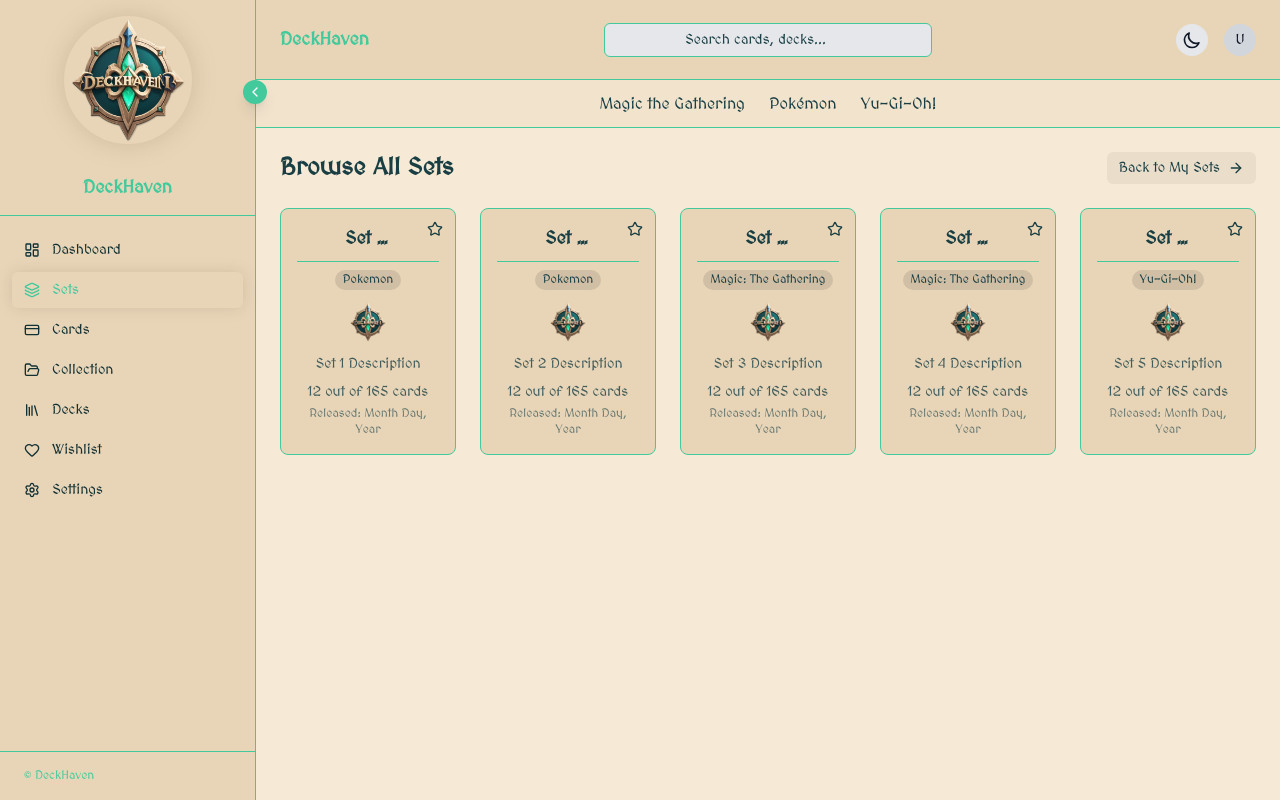
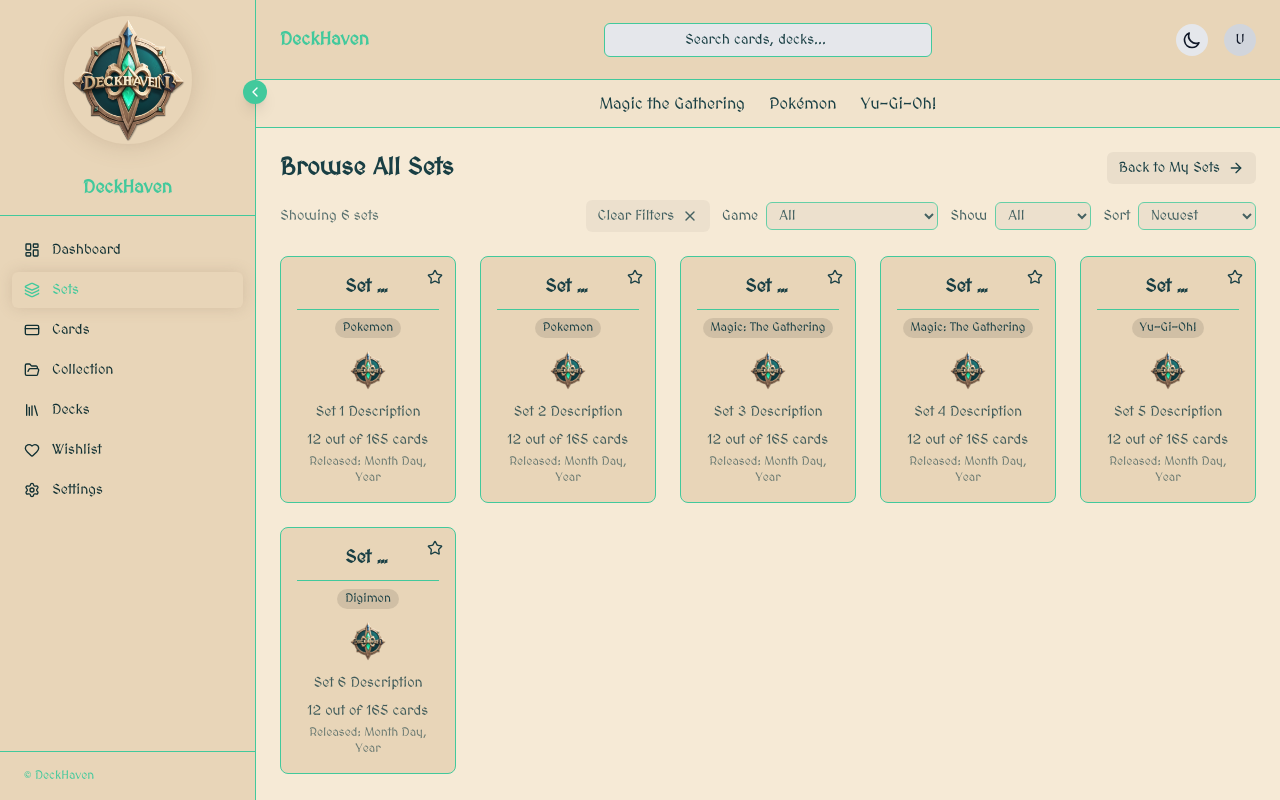
Before and after one commit to Christopher-Holland/DeckHaven, a Next.js app: page /sets/browse in a window 1280 px wide. Built offline with nearby package versions, Linux system fonts and the light colour scheme.

Commit message:
Added ability to filter the sets list

```diff
--- a/app/sets/browse/page.tsx
+++ b/app/sets/browse/page.tsx
@@ -1,8 +1,8 @@
 "use client";
 
-import { useState } from "react";
+import { useMemo, useState } from "react";
 import { useRouter } from "next/navigation";
-import { ArrowRightIcon } from "lucide-react";
+import { ArrowRightIcon, XIcon } from "lucide-react";
 import SetCard from "./browseCard";
 
 type DemoSet = {
@@ -13,7 +13,7 @@ type DemoSet = {
     description: string;
     ownedCount: number;
     totalCount: number;
-    releaseDate: string;
+    releaseDate: string; // keep as-is for now; can switch to ISO later
 };
 
 const demoSets: DemoSet[] = [
@@ -67,12 +67,26 @@ const demoSets: DemoSet[] = [
         totalCount: 165,
         releaseDate: "Month Day, Year",
     },
+    {
+        id: "set-66",
+        name: "Set 6 Name",
+        game: "Digimon",
+        imageSrc: "/images/DeckHaven-Shield.png",
+        description: "Set 6 Description",
+        ownedCount: 12,
+        totalCount: 165,
+        releaseDate: "Month Day, Year",
+    },
 ];
+
+type GameFilter = "all" | string;
+type ShowFilter = "all" | "owned" | "favorited";
+type SortBy = "az" | "za" | "newest" | "oldest" | "mostOwned";
 
 export default function BrowseSets() {
     const router = useRouter();
 
-    // Track favorites per-set id
+    // Favorites per-set id
     const [favorites, setFavorites] = useState<Set<string>>(() => new Set());
 
     const toggleFavorite = (id: string) => {
@@ -83,6 +97,43 @@ export default function BrowseSets() {
             return next;
         });
     };
+
+    // ----- Filters -----
+    const [gameFilter, setGameFilter] = useState<GameFilter>("all");
+    const [showFilter, setShowFilter] = useState<ShowFilter>("all");
+    const [sortBy, setSortBy] = useState<SortBy>("newest");
+
+    // Build game options dynamically from data (future-proof)
+    const gameOptions = useMemo(() => {
+        const games = Array.from(new Set(demoSets.map((s) => s.game)));
+        games.sort((a, b) => a.localeCompare(b));
+        return ["all", ...games];
+    }, []);
+
+    const filteredSets = useMemo(() => {
+        let items = [...demoSets];
+
+        // Game filter
+        if (gameFilter !== "all") {
+            items = items.filter((s) => s.game === gameFilter);
+        }
+
+        // Show filter
+        if (showFilter === "owned") {
+            items = items.filter((s) => (s.ownedCount ?? 0) > 0);
+        } else if (showFilter === "favorited") {
+            items = items.filter((s) => favorites.has(s.id));
+        }
+
+        // Sort
+        items.sort((a, b) => {
+            if (sortBy === "mostOwned") return (b.ownedCount ?? 0) - (a.ownedCount ?? 0);
+            // az
+            return a.name.localeCompare(b.name);
+        });
+
+        return items;
+    }, [gameFilter, showFilter, sortBy, favorites]);
 
     return (
         <main
@@ -95,7 +146,7 @@ export default function BrowseSets() {
       "
         >
             {/* Page Header */}
-            <section className="mb-6 flex justify-between items-center">
+            <section className="mb-4 flex justify-between items-center">
                 <h2 className="text-2xl font-semibold">Browse All Sets</h2>
 
                 <button
@@ -129,9 +180,96 @@ export default function BrowseSets() {
                 </button>
             </section>
 
+            {/* Filters */}
+            <section className="mb-6 flex flex-col gap-3 md:flex-row md:items-center md:justify-between">
+                <p className="text-sm opacity-70">
+                    Showing {filteredSets.length} set{filteredSets.length === 1 ? "" : "s"}
+                </p>
+
+                <div className="flex flex-wrap gap-3">
+                    <button
+                    className="text-sm opacity-80 flex items-center gap-2 px-3 py-1.5 rounded-md text-[#193f44] dark:text-[#e8d5b8] bg-black/5 dark:bg-white/5 hover:bg-black/10 dark:hover:bg-white/10 transition-all duration-200 ease-out hover:translate-x-0.5 focus:outline-none focus:ring-2 focus:ring-[#42c99c] dark:focus:ring-[#82664e] cursor-pointer"
+                    onClick={() => {
+                        setGameFilter("all");
+                        setShowFilter("all");
+                        setSortBy("az");
+                    }}
+                    >
+                        Clear Filters
+                        <XIcon className="w-4 h-4 transition-transform duration-200 group-hover:translate-x-1" />
+                    </button>
+                    {/* Game */}
+                    <label className="text-sm opacity-80 flex items-center gap-2">
+                        Game
+                        <select
+                            value={gameFilter}
+                            onChange={(e) => setGameFilter(e.target.value)}
+                            className="
+                rounded-md px-2 py-1 text-sm
+                bg-black/5 dark:bg-white/5
+                border border-[#42c99c] dark:border-[#82664e]
+                focus:outline-none
+                focus:ring-2 focus:ring-[#42c99c]
+                dark:focus:ring-[#82664e]
+              "
+                        >
+                            {gameOptions.map((g) => (
+                                <option key={g} value={g}>
+                                    {g === "all" ? "All" : g}
+                                </option>
+                            ))}
+                        </select>
+                    </label>
+
+                    {/* Show */}
+                    <label className="text-sm opacity-80 flex items-center gap-2">
+                        Show
+                        <select
+                            value={showFilter}
+                            onChange={(e) => setShowFilter(e.target.value as ShowFilter)}
+                            className="
+                rounded-md px-2 py-1 text-sm
+                bg-black/5 dark:bg-white/5
+                border border-[#42c99c] dark:border-[#82664e]
+                focus:outline-none
+                focus:ring-2 focus:ring-[#42c99c]
+                dark:focus:ring-[#82664e]
+              "
+                        >
+                            <option value="all">All</option>
+                            <option value="owned">Owned</option>
+                            <option value="favorited">Favorited</option>
+                        </select>
+                    </label>
+
+                    {/* Sort */}
+                    <label className="text-sm opacity-80 flex items-center gap-2">
+                        Sort
+                        <select
+                            value={sortBy}
+                            onChange={(e) => setSortBy(e.target.value as SortBy)}
+                            className="
+                rounded-md px-2 py-1 text-sm
+                bg-black/5 dark:bg-white/5
+                border border-[#42c99c] dark:border-[#82664e]
+                focus:outline-none
+                focus:ring-2 focus:ring-[#42c99c]
+                dark:focus:ring-[#82664e]
+              "
+                        >
+                            <option value="az">A–Z</option>
+                            <option value="za">Z–A</option>
+                            <option value="newest">Newest</option>
+                            <option value="oldest">Oldest</option>
+                            <option value="mostOwned">Most Owned</option>
+                        </select>
+                    </label>
+                </div>
+            </section>
+
             {/* Content Grid */}
             <section className="grid grid-cols-1 md:grid-cols-5 gap-6">
-                {demoSets.map((s) => (
+                {filteredSets.map((s) => (
                     <SetCard
                         key={s.id}
                         id={s.id}
```
